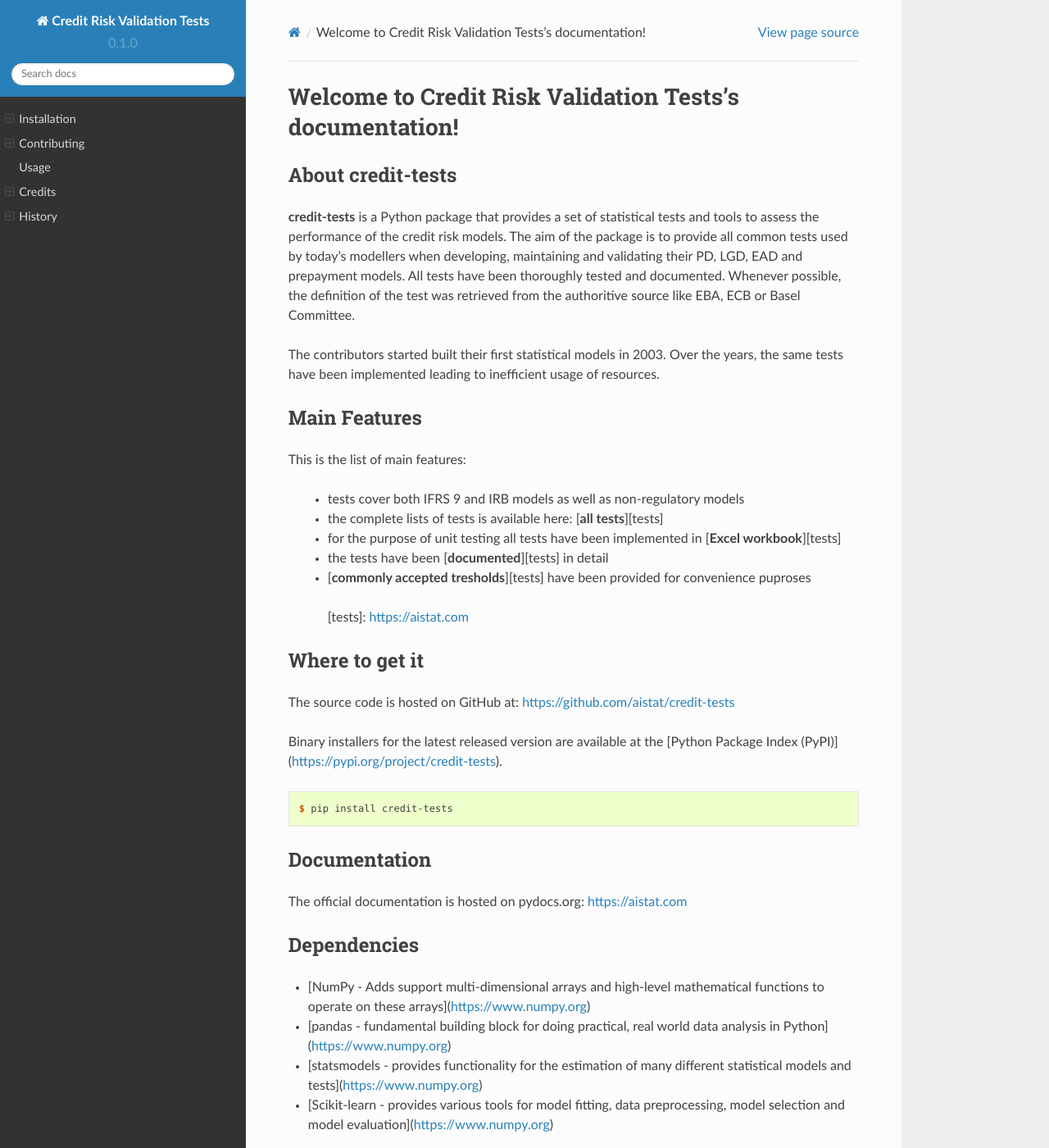
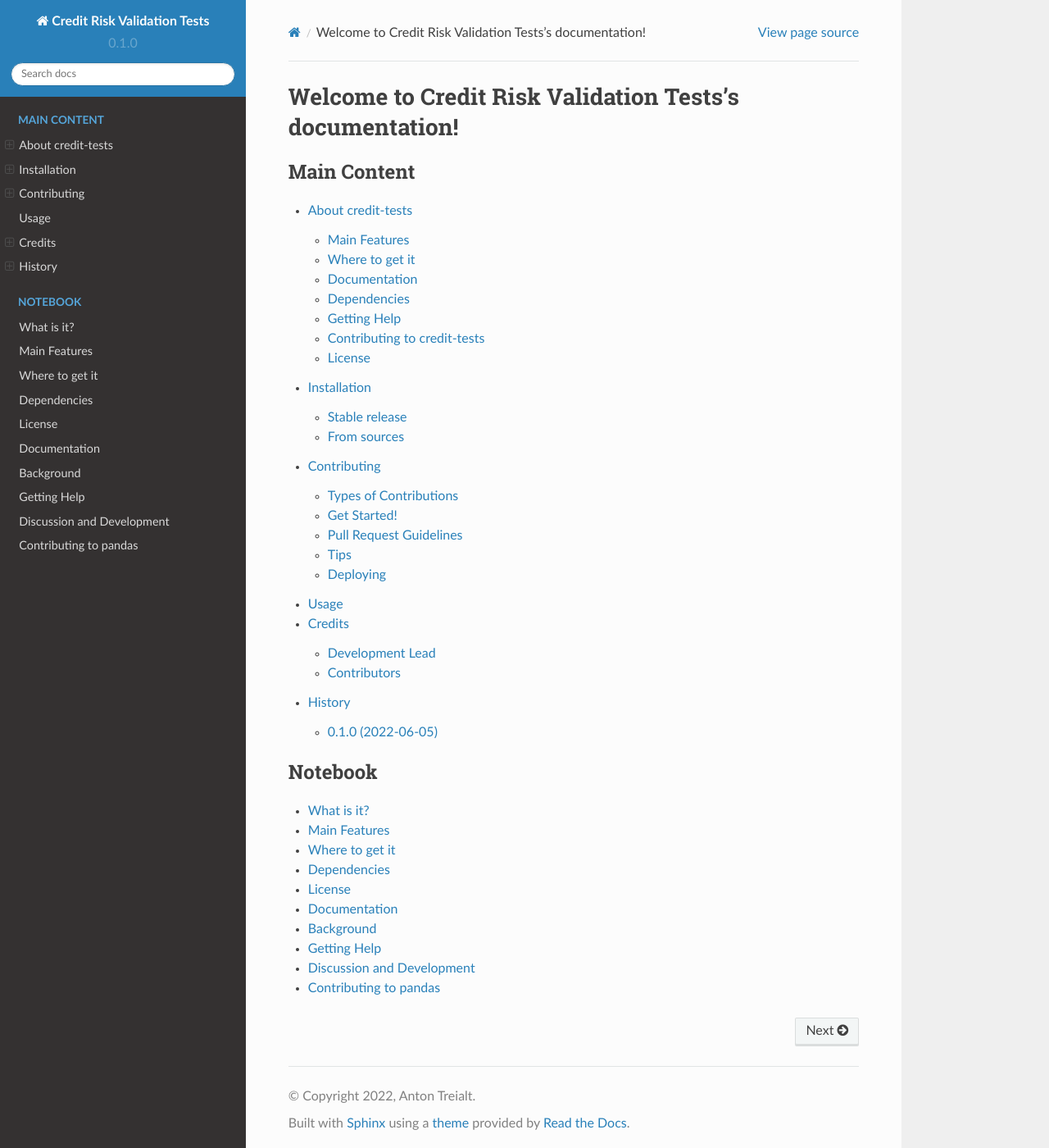
Before and after one commit to tderick/sphinx, a Sphinx documentation site: the page built from docs/index.rst, in a window 1280 px wide and 1400 px high. Shown: the whole window at 82% size. Built offline with Sphinx 7.4.7 and the Read the Docs theme 2.0.0, drawn with Linux system fonts in a browser that asks for light colours; pages that are not in the unit, such as notebooks, are missing from menus; some of the changed text lies outside the part shown.

```diff
--- a/docs/conf.py
+++ b/docs/conf.py
@@ -176,3 +176,4 @@
 autoapi_type = 'python'
 autoapi_dirs = ["../risktests"]
 autoapi_add_toctree_entry=False
+suppress_warnings = ["autoapi"]
--- a/docs/index.rst
+++ b/docs/index.rst
@@ -1,84 +1,32 @@
+Welcome to Credit Risk Validation Tests's documentation!
+========================================================
 
 .. toctree::
-   :hidden:
+   :maxdepth: 2
+   :caption: Main Content
 
+   readme
    installation
    contributing
    usage
    authors
    history
-   /autoapi/risktests/index
 
-Welcome to Credit Risk Validation Tests's documentation!
-========================================================
+.. toctree::
+   :maxdepth: 2
+   :caption: API Reference
 
-About credit-tests
-******************
+   autoapi/risktests/index
 
-**credit-tests** is a Python package that provides a set of statistical tests and tools to assess the performance of the credit risk models. The aim of the package is to provide all common tests used by today's modellers when developing, maintaining and validating their PD, LGD, EAD and prepayment models. All tests have been thoroughly tested and documented. Whenever possible, the definition of the test was retrieved from the authoritive source like EBA, ECB or Basel Committee.
+.. toctree::
+   :maxdepth: 1
+   :caption: Notebook
 
-The contributors started built their first statistical models in 2003. Over the years, the same tests have been implemented leading to inefficient usage of resources.
-
-Main Features
-**************
-
-This is the list of main features:
-
-  - tests cover both IFRS 9 and IRB models as well as non-regulatory models
-  - the complete lists of tests is available here: [**all tests**][tests]
-  - for the purpose of unit testing all tests have been implemented in [**Excel workbook**][tests]
-  - the tests have been [**documented**][tests] in detail
-  - [**commonly accepted tresholds**][tests] have been provided for convenience puproses
+   reamde
 
 
-   [tests]:  https://aistat.com
-
-Where to get it
-****************
-
-The source code is hosted on GitHub at:
-https://github.com/aistat/credit-tests
-
-Binary installers for the latest released version are available at the [Python
-Package Index (PyPI)](https://pypi.org/project/credit-tests).
-
-.. code-block:: console
-
-    $ pip install credit-tests
-
-Documentation
-*************
-
-The official documentation is hosted on pydocs.org: https://aistat.com
-
-Dependencies
-************
-
-- [NumPy - Adds support multi-dimensional arrays and high-level mathematical functions to operate on these arrays](https://www.numpy.org)
-- [pandas - fundamental building block for doing practical, real world data analysis in Python](https://www.numpy.org)
-- [statsmodels - provides functionality for the estimation of many different statistical models and tests](https://www.numpy.org)
-- [Scikit-learn - provides various tools for model fitting, data preprocessing, model selection and model evaluation](https://www.numpy.org)
-
-
-
-Getting Help
-************
-
-For usage questions, the best thing is to send an email to anton.treialt@aistat.com
-
-Contributing to credit-tests
-*****************************
-
-All contributions, bug reports, bug fixes, documentation improvements, enhancements, and ideas are welcome.
-
-If you want to contribute to credit-tests, please review the
-[contribution guidelines](CONTRIBUTING.md). This project adheres to this
-[code of conduct](CODE_OF_CONDUCT.md). We use [GitHub issues](https://github.com/tensorflow/tensorflow/issues) for
-tracking requests and bugs.
-
-
-
-License
-********
-
-[MIT](LICENSE)
+.. Indices and tables
+.. ==================
+.. * :ref:`genindex`
+.. * :ref:`modindex`
+.. * :ref:`search`
```
Also changed, not shown: docs/reamde.ipynb, 7 other files.
